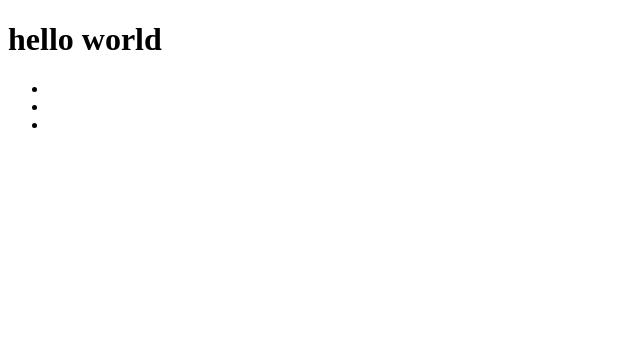
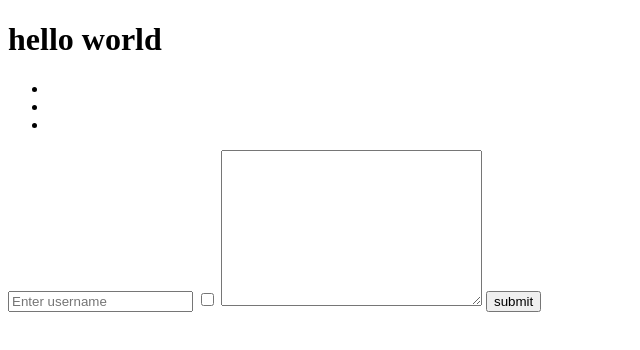
Before and after one commit to NongPhloeut/git_practice, a plain HTML site: page index.html in a window 1280 px wide. Shown: the whole page, without its empty margins (0-640 px from the left). Drawn offline with Linux system fonts and the light colour scheme.

Commit message:
add new text

```diff
--- a/index.html
+++ b/index.html
@@ -13,5 +13,9 @@
         <li><a href=""></a></li>
         <li><a href=""></a></li>
     </ul>
+    <input type="text" placeholder="Enter username">
+    <input type="checkbox" name="" id="">
+    <textarea name="" id="" cols="30" rows="10"></textarea>
+    <input type="submit" value="submit">
 </body>
 </html>
```
